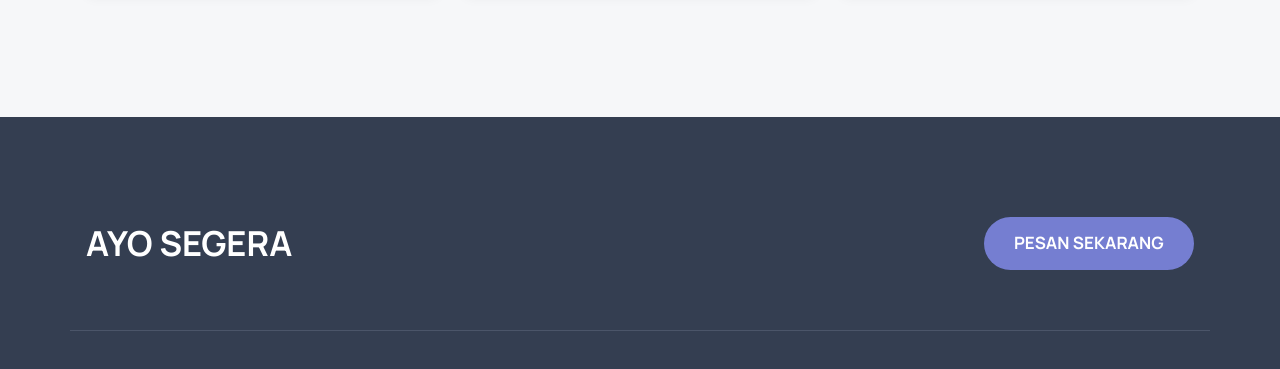
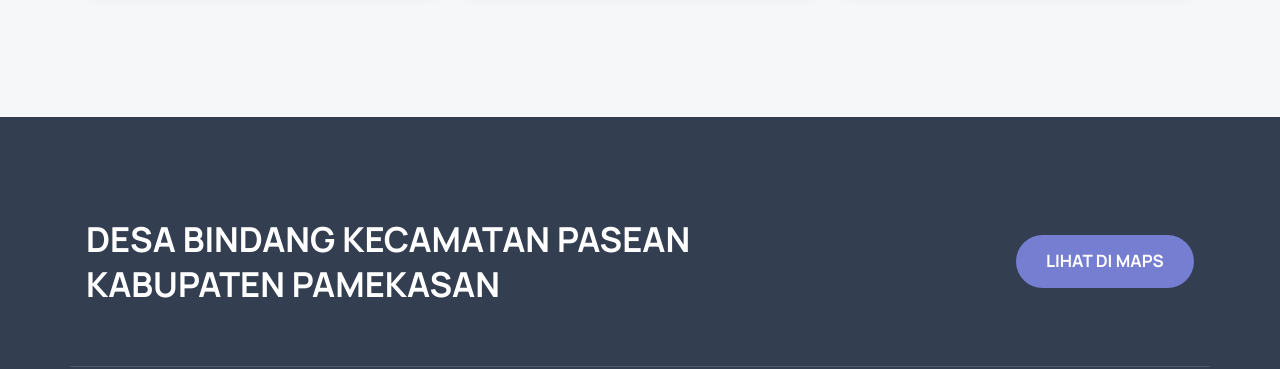
Before and after one commit to CakAkbar/KKN_UTM_2025_K40, a plain HTML site: page index.html in a window 1280 px wide. Shown: the part 5222-5591 px from the top of the page. Drawn offline with nearby package versions, Linux system fonts and the light colour scheme.

Commit message:
Pesan commit 4

```diff
--- a/index.html
+++ b/index.html
@@ -172,7 +172,7 @@
 
               <a href="layanan-main.html" class="btn btn-primary">MAPS</a>
 
-              <a href="https://wa.me/+6284535235235" class="btn btn-outline">KONTAK KAMI</a>
+              <a href="https://wa.me/+628535235235" class="btn btn-outline">KONTAK KAMI</a>
 
             </div>
 
@@ -766,10 +766,12 @@
         <div class="container">
 
           <h2 class="h2 section-title">
-            AYO SEGERA
+            DESA BINDANG KECAMATAN PASEAN KABUPATEN PAMEKASAN
           </h2>
+          <br>
 
-          <a href="https://wa.me/+6281388202077" class="btn btn-primary">PESAN SEKARANG</a>
+
+          <a href="https://wa.me/+62813646352637" class="btn btn-primary">LIHAT DI MAPS</a>
 
         </div>
       </section>
```
